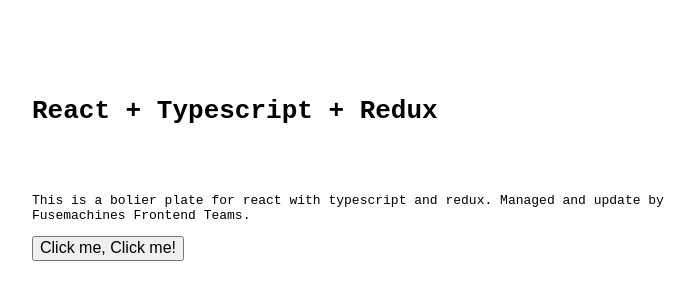
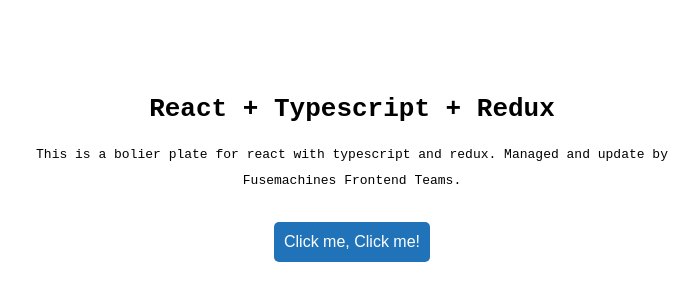
Before and after one commit to Fusemachines/fm-react-boilerplate, a React (Create React App) app in the folder typescript-with-redux/: page / in a window 1280 px wide. Shown: the part 220-520 px from the top of the page, without its empty margins (288-987 px from the left). Built offline with nearby package versions, Linux system fonts and the light colour scheme.

Commit message:
[DESIGN FIX] [TEXT ALIGNMENT] [BUTTON DESIGN]

```diff
--- a/typescript-with-redux/src/assets/styles/sass/global/default.scss
+++ b/typescript-with-redux/src/assets/styles/sass/global/default.scss
@@ -10,14 +10,33 @@
   align-items: center;
   .default-paragraph {
     max-width: 50%;
+    text-align: center;
+    .default-intro {
+      line-height: 2;
+      padding-bottom: 15px;
+    }
+    .default-btn {
+      height: 40px;
+      padding: 10px;
+      background-color: #2073b9;
+      color: white;
+      border-radius: 5px;
+      border: none;
+      &:hover {
+        box-shadow: 0 4px 8px 0 rgba(0, 0, 0, 0.2), 0 6px 20px 0 rgba(0, 0, 0, 0.19);
+      }
+      &:active {
+        box-shadow: none;
+      }
+    }
   }
 }
-.logo{
+.logo {
   // background: url(../../../images/fm-logo.svg) no-repeat;
   width: 100%;
-  height: 84px;
+  // height: 84px;
 }
 
-.dog-list{
+.dog-list {
   margin-top: 20px;
 }
--- a/typescript-with-redux/src/components/main/Main.tsx
+++ b/typescript-with-redux/src/components/main/Main.tsx
@@ -17,19 +17,23 @@
     return (
       <div className="default-wrapper">
         <div className="default-paragraph">
-          <div className="logo" style={{ width: "100%" }}>
+          <div className="logo">
             <h1>React + Typescript + Redux</h1>
           </div>
-          <p>This is a bolier plate for react with typescript and redux.
-            Managed and update by Fusemachines Frontend Teams.</p>
+          <p className={'default-intro'}>
+            This is a bolier plate for react with typescript and redux. Managed and update by Fusemachines Frontend
+            Teams.
+          </p>
 
-          <button onClick={this.props.fetchDogBreed}>Click me, Click me!</button>
+          <button className={'default-btn'} onClick={this.props.fetchDogBreed}>
+            Click me, Click me!
+          </button>
 
           <div className="dog-list">
             {this.props.dogs
               ? this.props.dogs.list.map(dog => {
-                return <p key={dog.id}>{dog.name}</p>;
-              })
+                  return <p key={dog.id}>{dog.name}</p>;
+                })
               : null}
           </div>
         </div>
```
